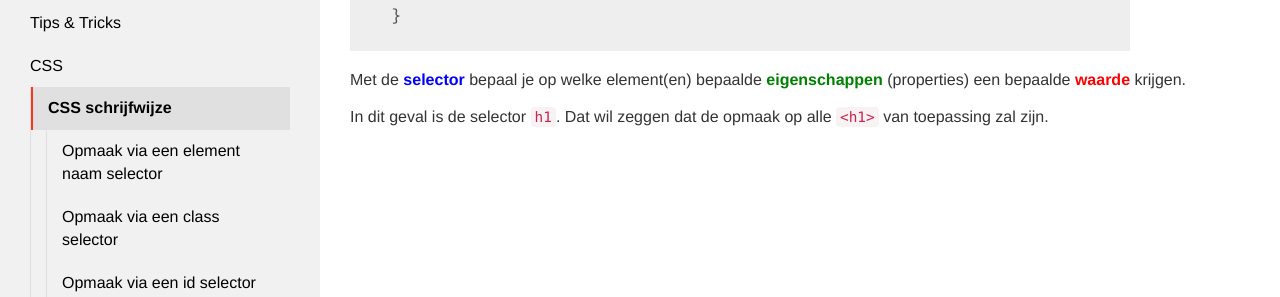
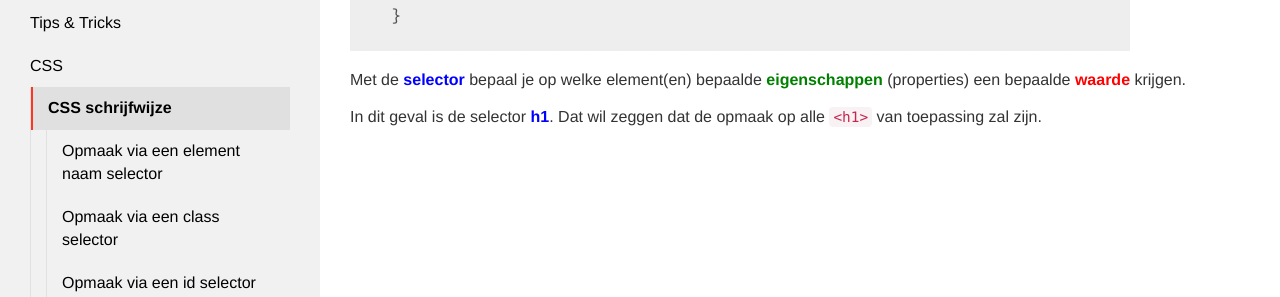
Before and after one commit to Syntra-Brussel/webdesign, a Jekyll site: the page built from css/css-schrijfwijze.md, in a window 1280 px wide. Shown: the part 199-496 px from the top of the page. Built offline with Jekyll 4.4.1, drawn with Linux system fonts in a browser that asks for light colours; nearby versions of some CDN libraries; a script that is not in the unit is left out.

Commit message:
Update css-schrijfwijze.md

```diff
--- a/css/css-schrijfwijze.md
+++ b/css/css-schrijfwijze.md
@@ -7,4 +7,4 @@ collection: [css, css-schrijfwijze]
 <img src="images/css_schrijfwijze.png" />
 Met de <strong style="color: blue">selector</strong> bepaal je op welke element(en) bepaalde <strong style="color: green">eigenschappen</strong> (properties) een bepaalde <strong style="color: red">waarde</strong> krijgen.
 
-In dit geval is de selector <code>h1</code>. Dat wil zeggen dat de opmaak op alle <code>&lt;h1&gt;</code> van toepassing zal zijn.
+In dit geval is de selector <strong style="color: blue">h1</strong>. Dat wil zeggen dat de opmaak op alle <code>&lt;h1&gt;</code> van toepassing zal zijn.
```
